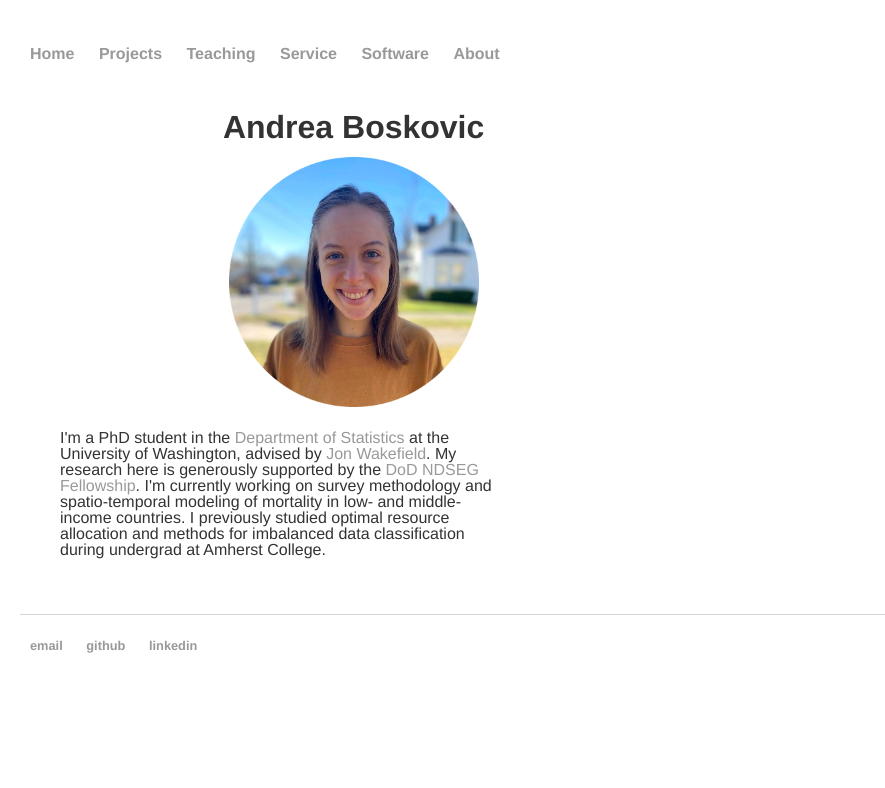
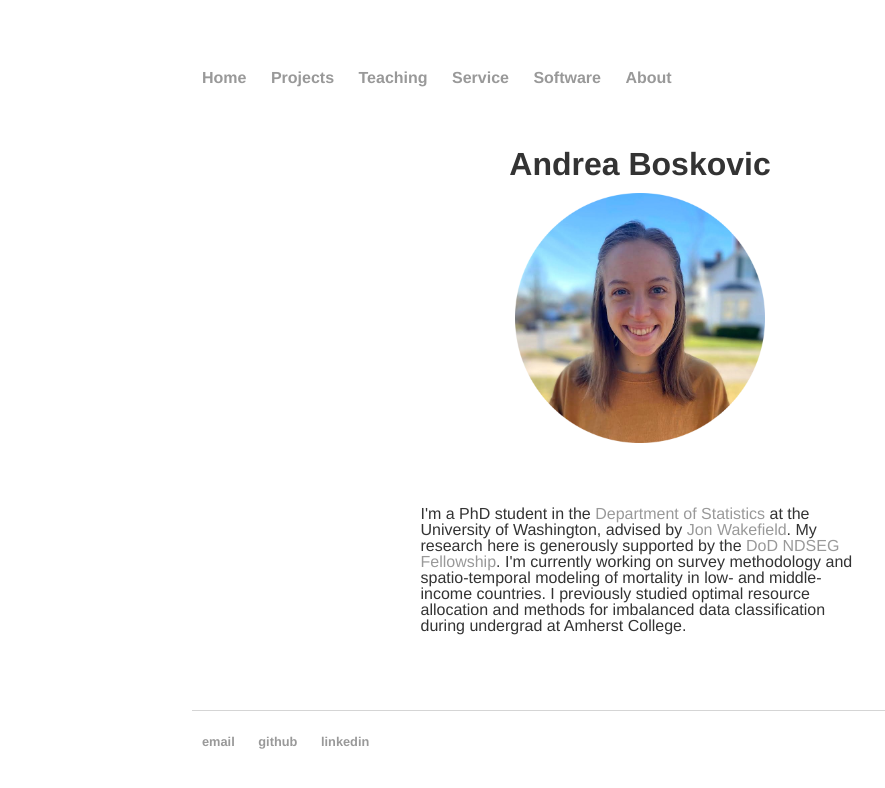
Before and after one commit to aboskovic21/aboskovic21.github.io, a Jekyll site: the page built from index.html, in a window 1280 px wide. Shown: the top 788 px of the page, without its empty margins (0-885 px from the left). Built offline with Jekyll 4.4.1, drawn with Linux system fonts in a browser that asks for light colours.

Commit message:
recentering?

```diff
--- a/css/main.css
+++ b/css/main.css
@@ -1,6 +1,5 @@
 body, .blurb, .teaching-experience, p {
-    margin: 10px;
-    padding: 10px;
+    margin: 60px auto;
     width: 70%;
     font-family:'Helvetica', 'Arial', 'Sans-Serif';
     font-size: 1em;
```
